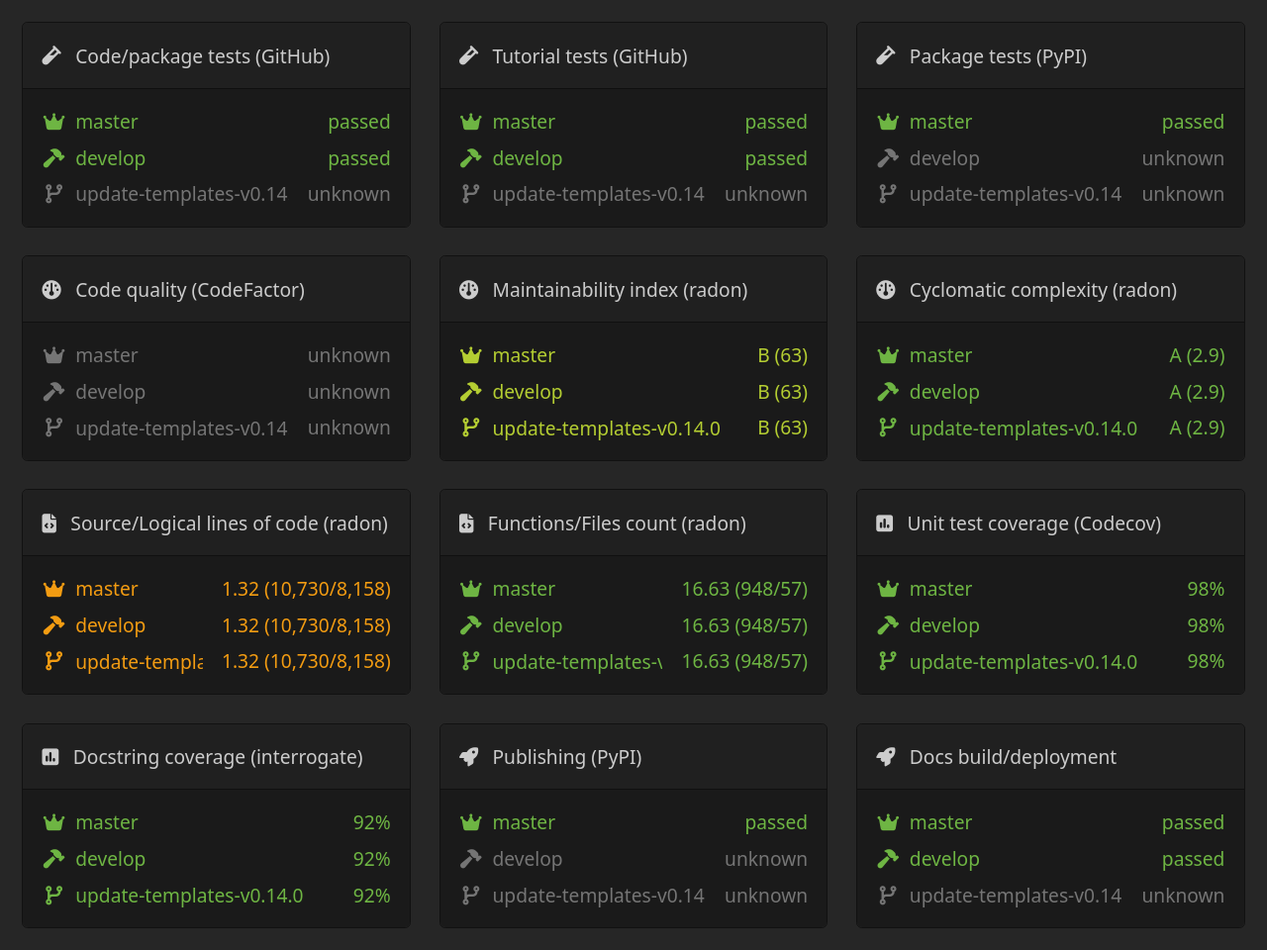
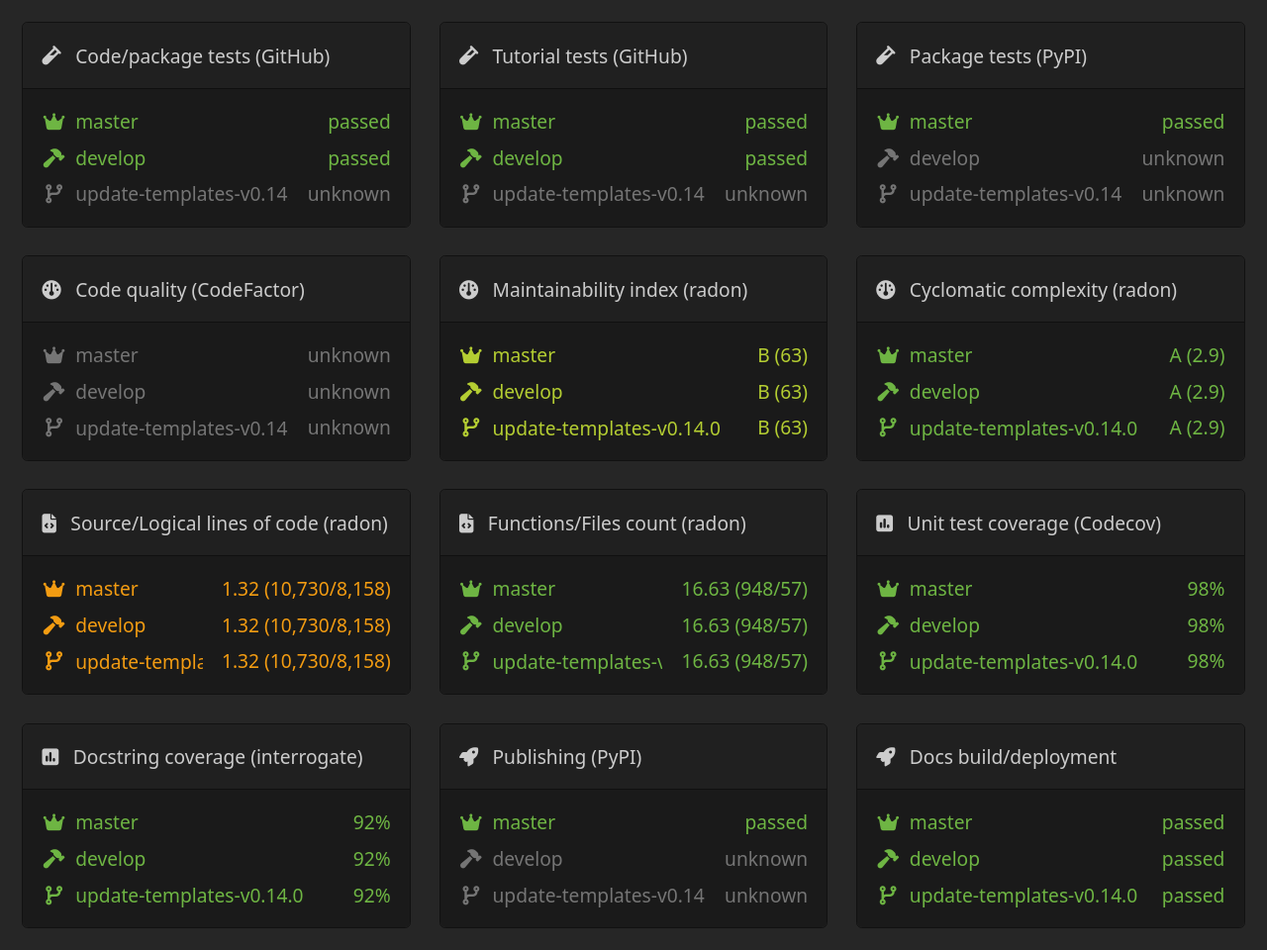
Before and after one commit to easyscience/dashboard, a plain HTML site: page dynamics-lib/update-templates-v0.14.0/index.html in a window 1280 px wide. Shown: the whole page at 99% size. Drawn offline with Linux system fonts and the light colour scheme.

Commit message:
update-templates-v0.14.0

```diff
--- a/dynamics-lib/update-templates-v0.14.0/index.html
+++ b/dynamics-lib/update-templates-v0.14.0/index.html
@@ -203,7 +203,7 @@
   <div class="values">
 <div class="row"><span class="item-label green"><i class="fas fa-crown icon"></i>master</span><span class="item-value green">passed</span></div>
 <div class="row"><span class="item-label green"><i class="fas fa-hammer icon"></i>develop</span><span class="item-value green">passed</span></div>
-<div class="row"><span class="item-label gray"><i class="fas fa-code-branch icon"></i>update-templates-v0.14.0</span><span class="item-value gray">unknown</span></div>
+<div class="row"><span class="item-label green"><i class="fas fa-code-branch icon"></i>update-templates-v0.14.0</span><span class="item-value green">passed</span></div>
   </div>
 </div>
   </div>
```
